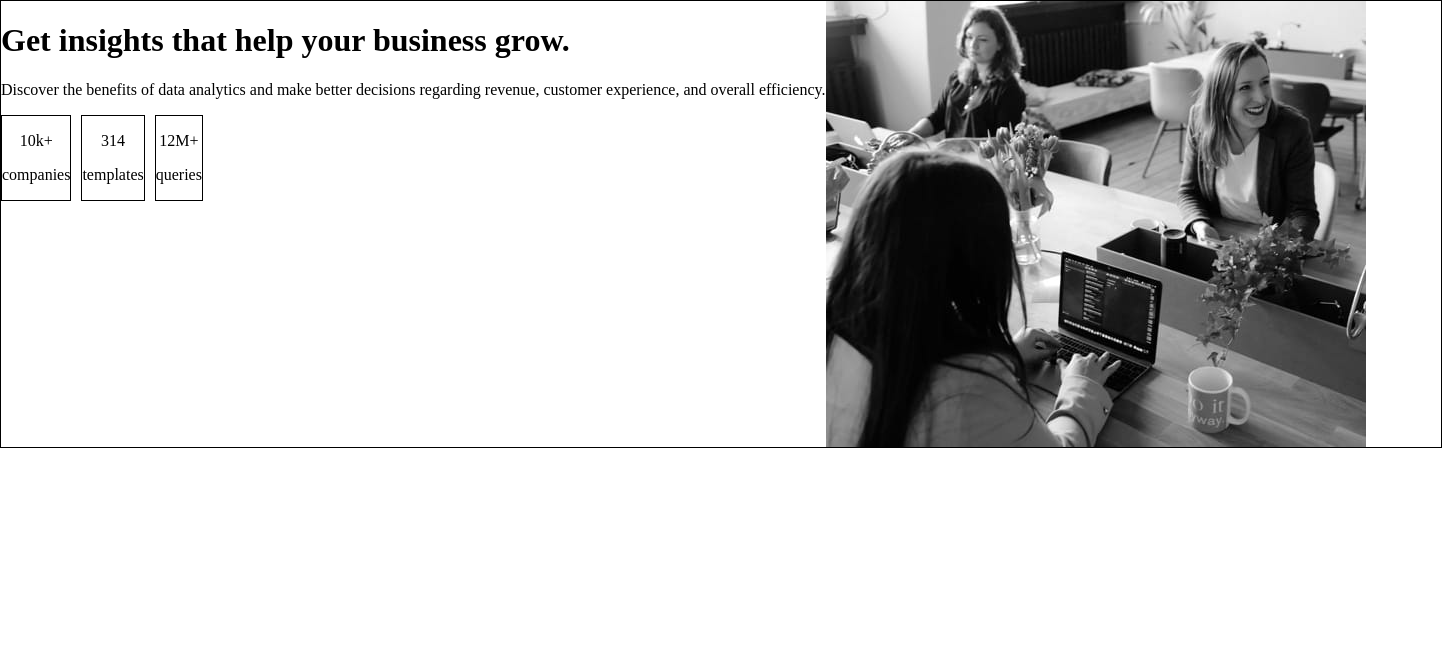
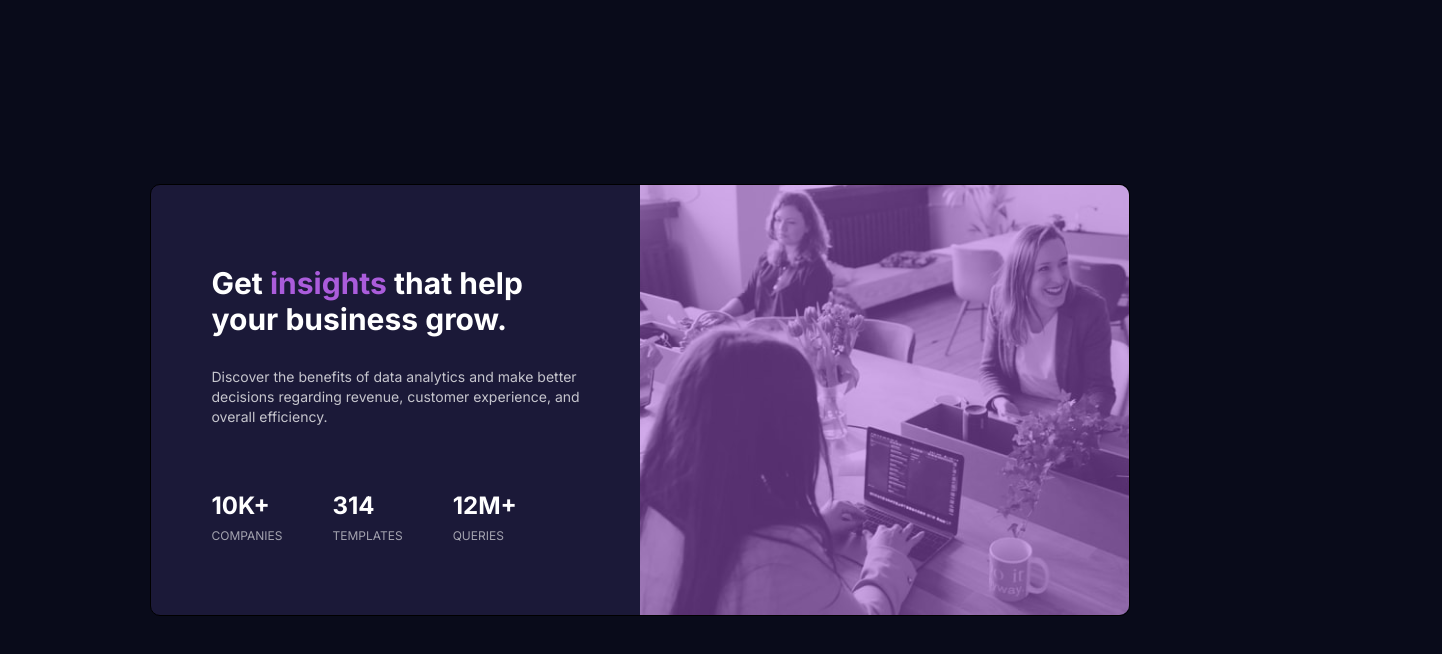
Before and after one commit to olegeliseev/frontend-mentor-project-1, a plain HTML site: page index.html in a window 1280 px wide. Shown: the whole page, 1442 px wide, since content can reach past the window. Drawn offline with Linux system fonts and the light colour scheme.

Commit message:
Completed desktop version

```diff
--- a/index.html
+++ b/index.html
@@ -5,32 +5,39 @@
     <meta charset="UTF-8">
     <meta http-equiv="X-UA-Compatible" content="IE=edge">
     <meta name="viewport" content="width=device-width, initial-scale=1.0">
+    <link rel="preconnect" href="https://fonts.gstatic.com">
+    <link href="https://fonts.googleapis.com/css2?family=Inter:wght@400;700&family=Lexend+Deca&display=swap"
+        rel="stylesheet">
     <link rel="stylesheet" href="styles.css">
     <title>Project 1</title>
 </head>
 
 <body>
     <div class="page">
-        <div class="container">
-            <h1 class="title">Get insights that help your business grow.</h1>
-            <p class="description">Discover the benefits of data analytics and make better decisions regarding revenue,
+        <div class="content">
+                <h1 class="title">Get <span>insights</span> that help your business grow.</h1>
+                <p class="description">Discover the benefits of data analytics and make better decisions regarding
+                    revenue,
                     customer experience, and overall efficiency.</p>
+
                 <div class="stats">
                     <div class="stat">
-                    <p>10k+</p>
+                        <h3>10k+</h3>
                         <p>companies</p>
                     </div>
                     <div class="stat">
-                    <p>314</p>
+                        <h3>314</h3>
                         <p>templates</p>
                     </div>
                     <div class="stat">
-                    <p>12M+</p>
+                        <h3>12M+</h3>
                         <p>queries</p>
                     </div>
                 </div>
         </div>
-        <img src="images\image-header-desktop.jpg" alt="office">
+        <div class="image">
+            <div class="overlay"></div>
+        </div>
     </div>
 </body>
 
--- a/styles.css
+++ b/styles.css
@@ -1,21 +1,91 @@
-body {
-    padding: 0;
-    margin: 0;
+/* ============= DESKTOP ============= */
+
+* {
+  box-sizing: border-box;
+}
+
+body, html {
+  padding: 0;
+  margin: 0;
+  font-family: "Inter", sans-serif;
+  font-size: 15px;
+  display: flex;
+  justify-content: center;
+  align-items: center;
+  height: 100vh;
+  background-color: hsl(233, 47%, 7%);
+}
+
+span {
+  color: hsl(277, 64%, 61%);
 }
 
 .page {
-    width: 1440px;
-    margin: 0 auto;
-    display: flex;
-    border: 1px solid black;
+  max-width: 1440px;
+  margin: 0;
+  border: 1px solid black;
+  background-color: hsl(244, 38%, 16%);
+  color: white;
+  border-radius: 10px;
+  display: flex;
+}
+
+.content {
+  /* border: 1px solid red; */
+  width: 50%;
+  padding: 60px;
+}
+
+.description {
+  font-family: "Inter", sans-serif;
+  font-weight: 300;
+  font-size: 14px;
+  line-height: 20px;
+  color: hsla(0, 0%, 100%, 0.75);
+  margin-top: 30px;
 }
 
 .stats {
-    display: flex;
-    text-align: center;
+  display: flex;
+  text-align: center;
+  margin-top: 40px;
 }
 
 .stat {
-    border: 1px solid black;
-    margin-right: 10px;
+  margin-right: 50px;
+  text-align: left;
+  text-transform: uppercase;
 }
+
+.stat > h3 {
+  font-size: 24px;
+  margin-bottom: 8px;
+}
+
+.stat > p {
+  color: hsla(0, 0%, 100%, 0.6);
+  font-size: 12px;
+  margin-top: 0;
+}
+
+.image {
+    border-radius: 0 10px 10px 0;
+    width: 50%;
+    background: url(images/image-header-desktop.jpg);
+    background-size: cover;
+    position: relative;
+    background-repeat: no-repeat;
+}
+
+.overlay {
+  border-radius: 0 10px 10px 0;
+  position: absolute;
+  top: 0;
+  left: 0;
+  width: 100%;
+  height: 100%;
+  background: hsl(277, 64%, 61%, 0.5);
+}
+
+
+/* ============= MOBILE ============= */
```
Lines whose indentation alone changed are shown as unchanged.
